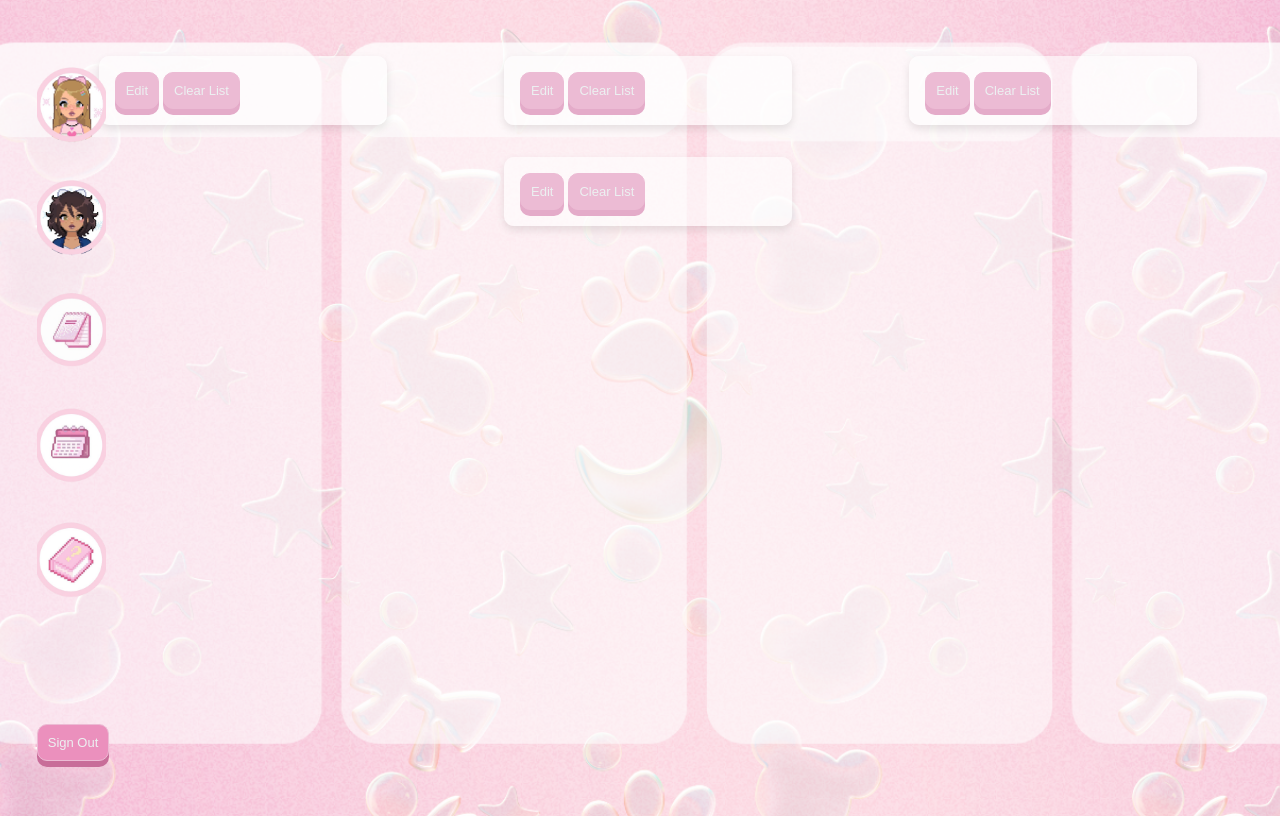
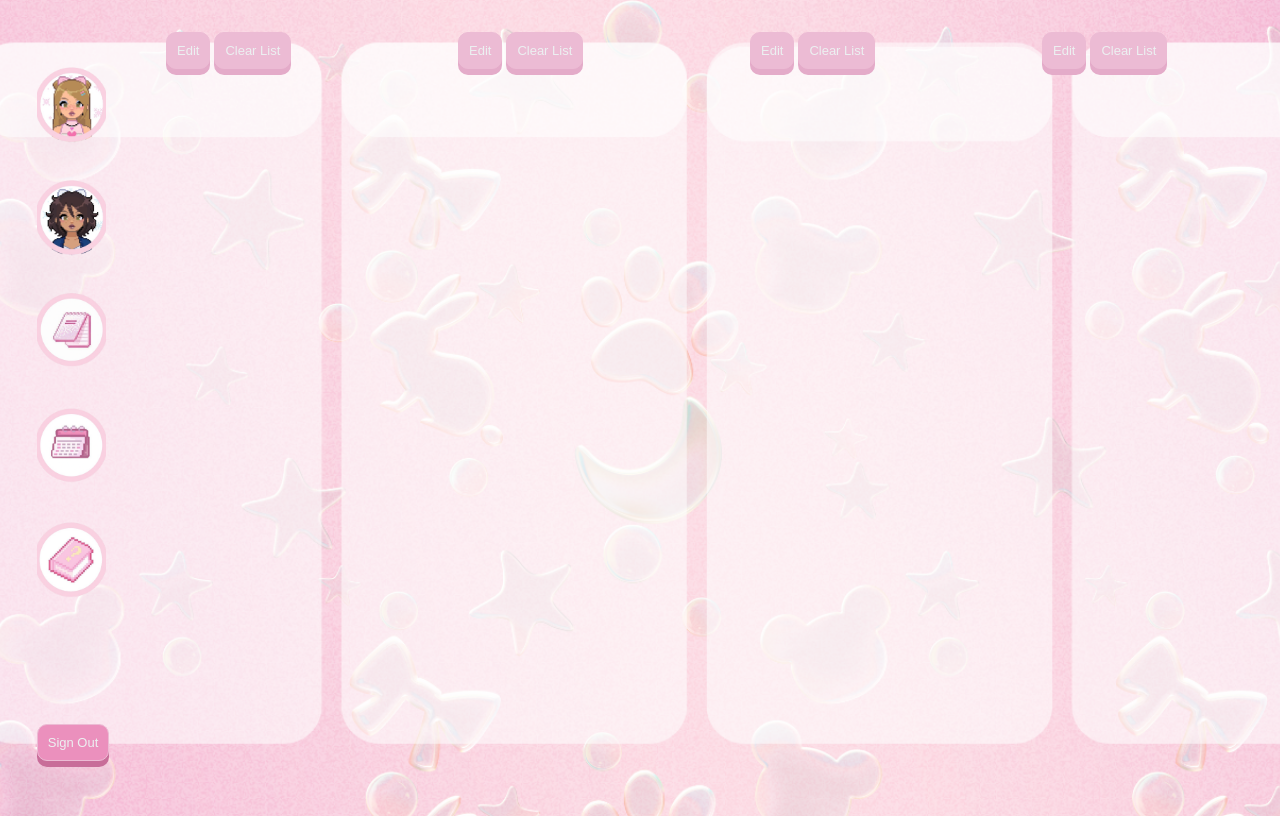
Before and after one commit to lalavierose/JunieandJunoBestieBot, a website with bundled scripts: page listPage.html in a window 1280 px wide. Built offline with nearby package versions, Linux system fonts and the light colour scheme; no server answers.

Commit message:
fixed lists layout and style

```diff
--- a/home.css
+++ b/home.css
@@ -3,6 +3,7 @@ body{
     background-position: center center;
     height: 100vh;
     width: 100vw;
+    overflow: hidden;
 }
 #chatContainer {
     position: absolute;
--- a/list.css
+++ b/list.css
@@ -4,26 +4,28 @@ body{
     background-size: cover;              /* Fill screen */
     background-position: center center;
     height: 100vh;
-    width: 100vw;
+    width: 100vw; overflow: hidden; font-family: Roboto, sans-serif;
 }
 
 #allLists {
     display: flex;
-    justify-content: space-around; /* space them out evenly */
+    justify-content: space-around;
     align-items: flex-start;
     flex-wrap: wrap;
     width: 100%;
-    padding: 2rem;
+    padding-left: 7rem;
     box-sizing: border-box;
 }
 
 .list1, .list2, .list3, .list4 {
-    background-color: rgba(255, 255, 255, 0.6); /* optional: make the list pop */
     border-radius: 10px;
-    padding: 1rem;
+    padding: 1rem; padding-top: 0.5rem;
     margin: 1rem;
-    width: 20vw; /* adjust to fit screen */
+    width: 12vw; /* adjust to fit screen */
     min-width: 200px;
     max-width: 300px;
-    box-shadow: 0 4px 8px rgba(0, 0, 0, 0.1);
 }
+
+.lists{
+    background-image: url("backgrounds/listS.png");
+}
```
